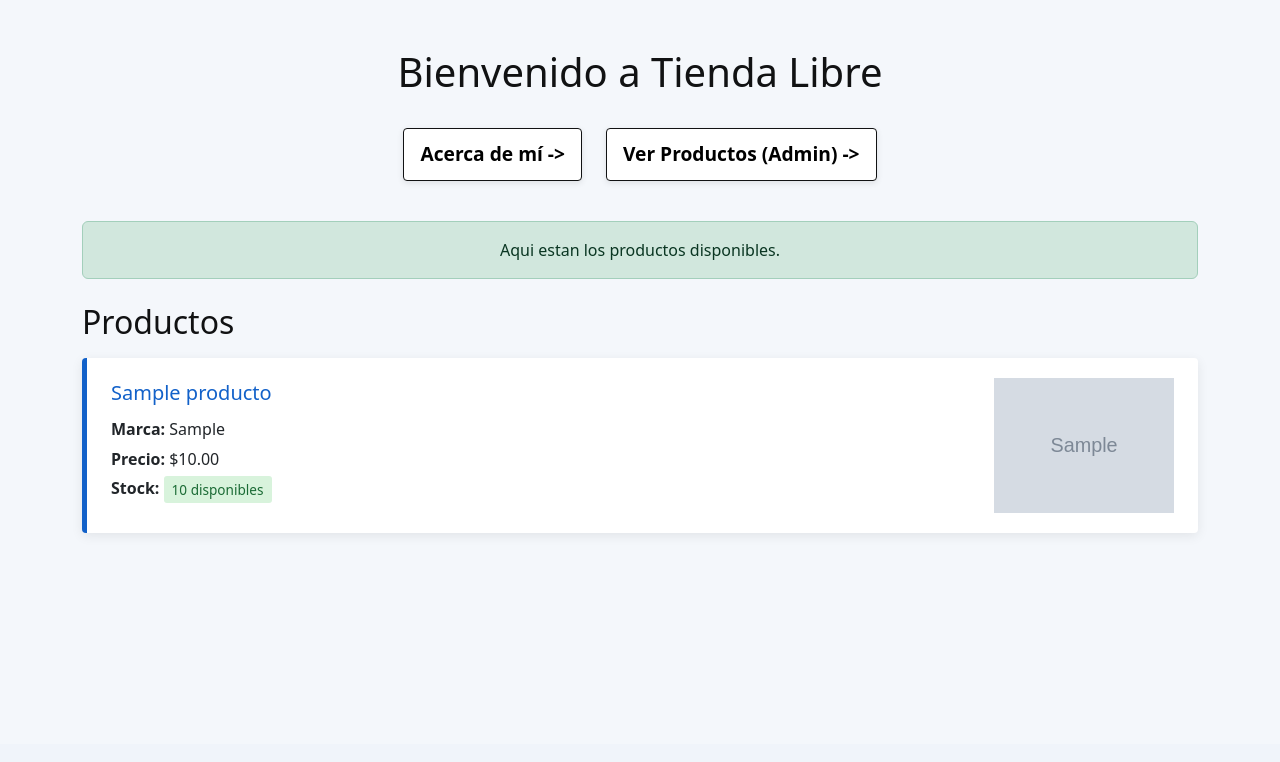
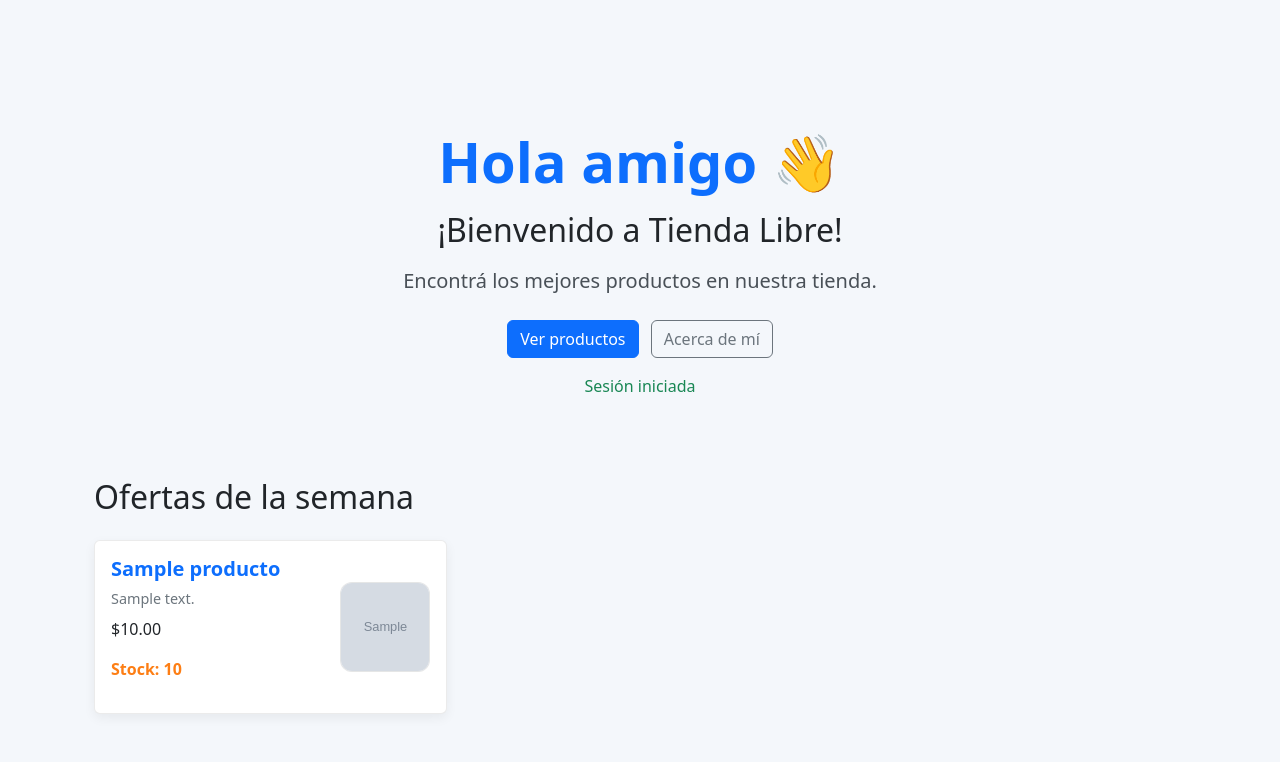
Before and after one commit to Villada-PG3/trabajo-practico-tienda-libre-joaquin-Gonzalez-Bossi, a Django app: page / in a window 1280 px wide. Shown: the part 56-818 px from the top of the page. Before the commit the page ends 589 px from the top, so only its background shows below. Run offline with Django 5.2, Linux system fonts and the light colour scheme; tables that the repository leaves empty hold one stand-in row (values such as "Sample post"); grey boxes marked "Sample" are stand-in pictures.

Commit message:
modifico la tarea ya realizada la clase anterior

```diff
--- a/tiendalibre/templates/tiendalibre/home.html
+++ b/tiendalibre/templates/tiendalibre/home.html
@@ -1,172 +1,141 @@
 {% extends 'tiendalibre/base.html' %}
-{%load static %}
+{% load static %}
+
 {% block title %}Inicio | Tienda Libre{% endblock %}
 
 {% block extra_head %}
 <style>
-    .inicio-tienda h1,
-    .inicio-tienda h2 {
-        color: #111213;
+    .home-hero {
+        padding: 2rem 1rem 1rem;
     }
 
-    .productos-lista {
-        display: grid;
+    .home-title {
+        color: #0d6efd;
+    }
+
+    .home-subtitle {
+        color: #495057;
+    }
+
+    .stock-alto {
+        color: #198754;
+        font-weight: 700;
+    }
+
+    .stock-medio {
+        color: #fd7e14;
+        font-weight: 700;
+    }
+
+    .stock-bajo {
+        color: #dc3545;
+        font-weight: 700;
+    }
+
+    .stock-agotado {
+        color: #7f1d1d;
+        font-weight: 700;
+    }
+
+    .card {
+        border: 1px solid rgba(0, 0, 0, 0.08);
+        box-shadow: 0 0.25rem 0.75rem rgba(0, 0, 0, 0.06);
+    }
+
+    .card-body {
+        display: flex;
+        align-items: center;
+        justify-content: space-between;
         gap: 1rem;
     }
 
-    .producto-bloque {
-        align-items: center;
-        background: #fff;
-        border-left: 5px solid #1261c9;
-        border-radius: 4px;
-        box-shadow: 0 3px 12px rgba(17, 18, 19, .08);
-        display: flex;
-        justify-content: space-between;
-        min-height: 170px;
-        overflow: hidden;
-        padding: 1.25rem 1.5rem;
-        transition: transform .2s ease, box-shadow .2s ease;
+    .card-info {
+        flex: 1;
     }
 
-    .producto-bloque:hover {
-        box-shadow: 0 6px 18px rgba(17, 18, 19, .14);
-        transform: translateY(-2px);
+    .card-title {
+        color: #0d6efd;
+        font-weight: 700;
     }
 
-    .producto-info {
-        padding-right: 1.5rem;
+    .card-description {
+        color: #6c757d;
+        font-size: 0.9rem;
+        margin: 0.35rem 0 0.5rem;
+        line-height: 1.4;
     }
 
-    .producto-info h3 {
-        color: #1261c9;
-        font-size: 1.25rem;
-        margin-bottom: .75rem;
-    }
-
-    .producto-info p {
-        margin-bottom: .35rem;
-    }
-
-    .producto-imagen {
-        height: 135px;
-        object-fit: contain;
-        width: 180px;
-    }
-
-    .stock-disponible,
-    .stock-agotado {
-        border-radius: 3px;
-        display: inline-block;
-        font-size: .85rem;
-        padding: .2rem .5rem;
-    }
-
-    .stock-disponible {
-        background: #d8f3dc;
-        color: #1b6b35;
-    }
-
-    .stock-agotado {
-        background: #ffe0e0;
-        color: #a12626;
-    }
-
-    .enlaces-inicio {
-        align-items: center;
-        display: flex;
-        gap: 1.5rem;
-        justify-content: center;
-        margin: 2rem 0 2.5rem;
-    }
-
-    .enlaces-inicio a {
-        background: #fff;
-        border: 1px solid #111213;
-        border-radius: 4px;
-        box-shadow: 0 2px 6px rgba(17, 18, 19, .1);
-        color: #000;
-        font-size: 1.2rem;
-        font-weight: 600;
-        padding: .7rem 1rem;
-        text-decoration: none;
-        transition: background-color .2s ease, color .2s ease;
-    }
-
-    .enlaces-inicio a:hover {
-        background: #5d9cec;
-        color: #fff;
-        text-decoration: underline;
-    }
-
-    @media (max-width: 576px) {
-        .producto-bloque {
-            min-height: 145px;
-            padding: 1rem;
-        }
-
-        .producto-imagen {
-            height: 105px;
-            width: 110px;
-        }
-
-        .producto-info {
-            padding-right: .75rem;
-        }
-
-        .enlaces-inicio {
-            flex-direction: column;
-            gap: .75rem;
-        }
+    .product-thumb {
+        width: 90px;
+        height: 90px;
+        object-fit: cover;
+        border-radius: 12px;
+        background: #f8f9fa;
+        border: 1px solid rgba(0, 0, 0, 0.08);
+        flex-shrink: 0;
     }
 </style>
 {% endblock %}
 
 {% block content %}
-    <div class="inicio-tienda">
-        <h1 class="text-center mb-4">Bienvenido a Tienda Libre</h1>
+<div class="container py-5">
+    <div class="text-center home-hero">
+        <h1 class="display-4 fw-bold home-title">Hola amigo 👋</h1>
+        <h2 class="mt-3">¡Bienvenido a Tienda Libre!</h2>
+        <p class="lead mt-3 home-subtitle">Encontrá los mejores productos en nuestra tienda.</p>
 
-        <div class="enlaces-inicio">
-            <a href="{% url 'tiendalibre:acerca_de_mi' %}">Acerca de mí -&gt;</a>
-            <a href="{% url 'admin:index' %}">Ver Productos (Admin) -&gt;</a>
+        <div class="mt-4">
+            <a href="{% url 'tiendalibre:acerca_de_mi' %}" class="btn btn-primary me-2">
+                Ver productos
+            </a>
+            <a href="{% url 'tiendalibre:acerca_de_mi' %}" class="btn btn-outline-secondary">
+                Acerca de mí
+            </a>
         </div>
 
-        {% if esta_logueado %}
-            <div class="alert alert-success text-center" role="alert">
-                Aqui estan los productos disponibles.
+        {% if usuario_logueado or esta_logueado %}
+            <p class="mt-3 text-success">Sesión iniciada</p>
+        {% else %}
+            <p class="mt-3 text-muted">Visitante</p>
+        {% endif %}
     </div>
 
-            <h2 class="mt-4 mb-3">Productos</h2>
-            <div class="productos-lista">
-                {% for producto in productos %}
-                        <article class="producto-bloque">
-                            <div class="producto-info">
-                                <h3>{{ producto.nombre }}</h3>
-                                <p><strong>Marca:</strong> {{ producto.marca }}</p>
-                                <p><strong>Precio:</strong> ${{ producto.precio }}</p>
-                                <p>
-                                    <strong>Stock:</strong>
-                                    {% if producto.stock > 0 %}
-                                        <span class="stock-disponible">{{ producto.stock }} disponibles</span>
+    <h2 class="mt-5 mb-4">{{ titulo }}</h2>
+
+    <div class="row g-3">
+        {% for producto in productos_destacados %}
+        <div class="col-12 col-md-6 col-lg-4">
+            <div class="card h-100">
+                <div class="card-body">
+                    <div class="card-info">
+                        <h5 class="card-title">{{ producto.nombre }}</h5>
+                        <p class="card-description">{{ producto.descripcion }}</p>
+                        <p class="card-text">${{ producto.precio }}</p>
+
+                        {% if producto.stock == 0 %}
+                            <p class="stock-agotado">Stock: {{ producto.stock }}</p>
+                        {% elif producto.stock <= 5 %}
+                            <p class="stock-bajo">Stock: {{ producto.stock }}</p>
+                        {% elif producto.stock <= 15 %}
+                            <p class="stock-medio">Stock: {{ producto.stock }}</p>
                         {% else %}
-                                        <span class="stock-agotado">Sin stock</span>
+                            <p class="stock-alto">Stock: {{ producto.stock }}</p>
                         {% endif %}
-                                </p>
                     </div>
+
                     {% if producto.imagen %}
-                                <img src="{{ producto.imagen.url }}" class="producto-imagen" alt="{{ producto.nombre }}">
+                        <img src="{{ producto.imagen.url }}" class="product-thumb" alt="{{ producto.nombre }}">
+                    {% else %}
+                        <img src="{% static 'tiendalibre/images/default-product.png' %}" class="product-thumb" alt="{{ producto.nombre }}">
                     {% endif %}
-                        </article>
+                </div>
+            </div>
+        </div>
         {% empty %}
         <div class="col-12">
-                        <p class="alert alert-warning text-center">No hay productos cargados.</p>
+            <div class="alert alert-warning text-center">No hay productos cargados.</div>
         </div>
         {% endfor %}
     </div>
-        {% else %}
-            <div class="alert alert-warning text-center" role="alert">
-                Se requiere estar logueado para ver los productos.
-            </div>
-        {% endif %}
-
 </div>
 {% endblock %}
--- a/tiendalibre/views.py
+++ b/tiendalibre/views.py
@@ -12,9 +12,10 @@ def home_1(request):
 
 def home(request):
     contexto = {
-        'productos': Producto.objects.all()[:6],
-        'titulo': 'Tienda Libre',
-        'esta_logueado': True, #False muestra un mensaje que se necesita estar logueado
+        'titulo': 'Ofertas de la semana',
+        'usuario_logueado': True,
+        'esta_logueado': True,
+        'productos_destacados': list(Producto.objects.all()[:6]),
     }
     return render(request, 'tiendalibre/home.html', contexto)
 
```
Also changed, not shown: TEMPLATE/tienda.html (deleted, +0 -15 lines). Lines whose indentation alone changed are shown as unchanged.
